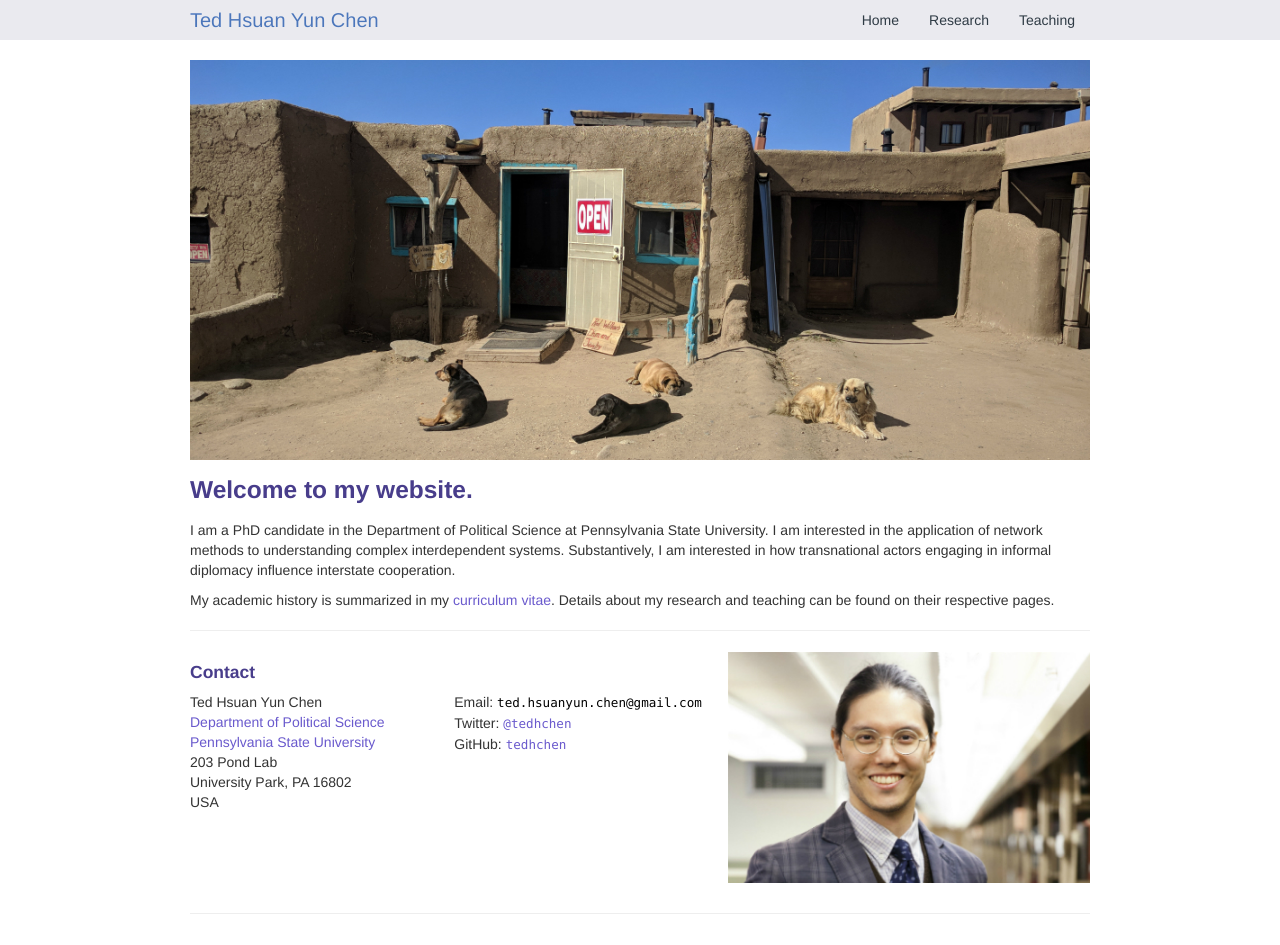
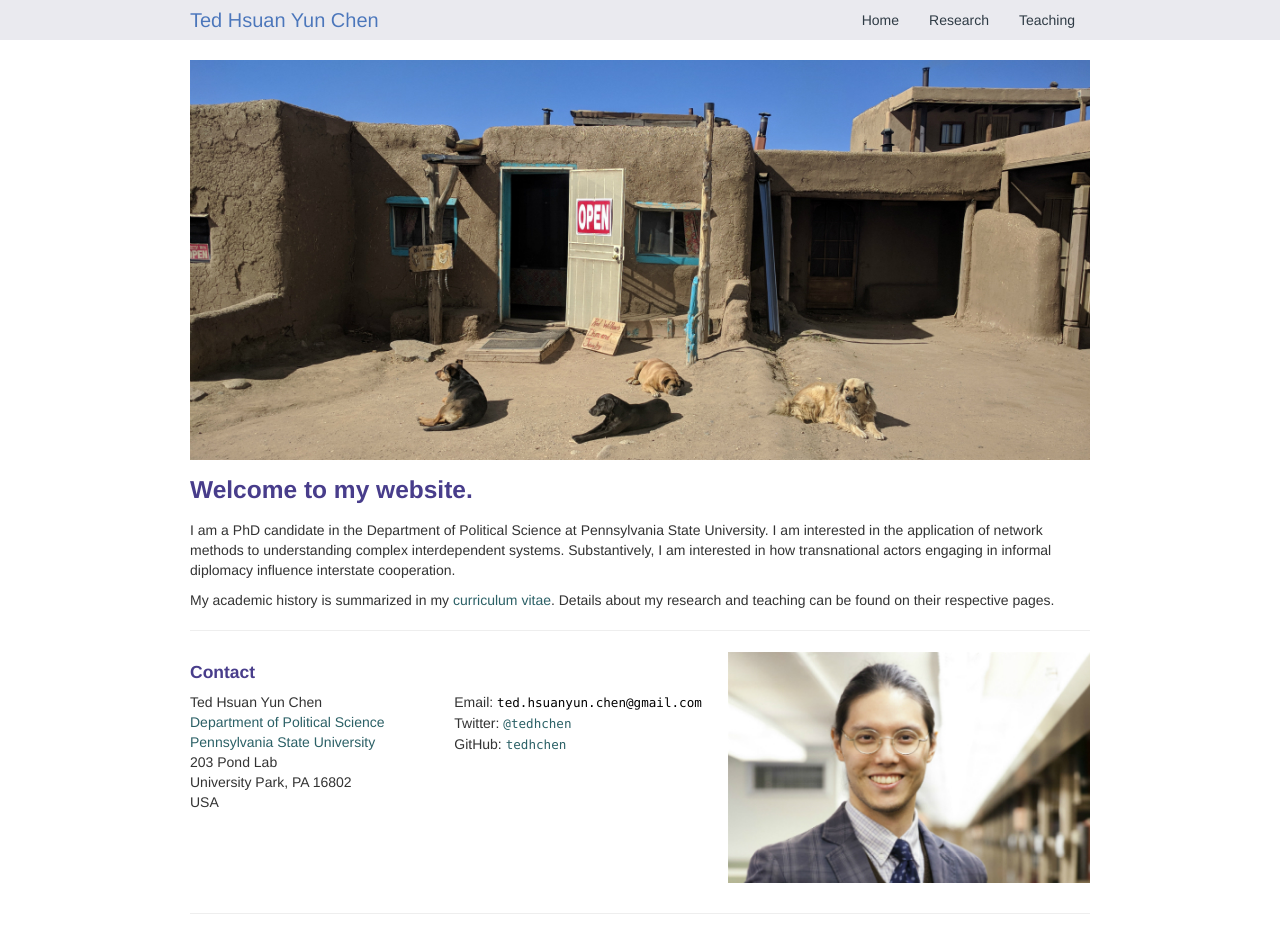
Before and after one commit to tedhchen/tedhchen.github.io, a Jekyll site: the page built from index.md, in a window 1280 px wide. Built offline with Jekyll 4.4.1, drawn with Linux system fonts in a browser that asks for light colours.

Commit message:
changed link colour

```diff
--- a/assets/themes/twitter/css/tchen.css
+++ b/assets/themes/twitter/css/tchen.css
@@ -7,11 +7,11 @@ code {
 }
 
 a code {
-    color: slateblue;
+    color: #2b6066;
 }
 
 a {
-    color: slateblue;
+    color: #2b6066;
 }
 
 a:hover {
```
